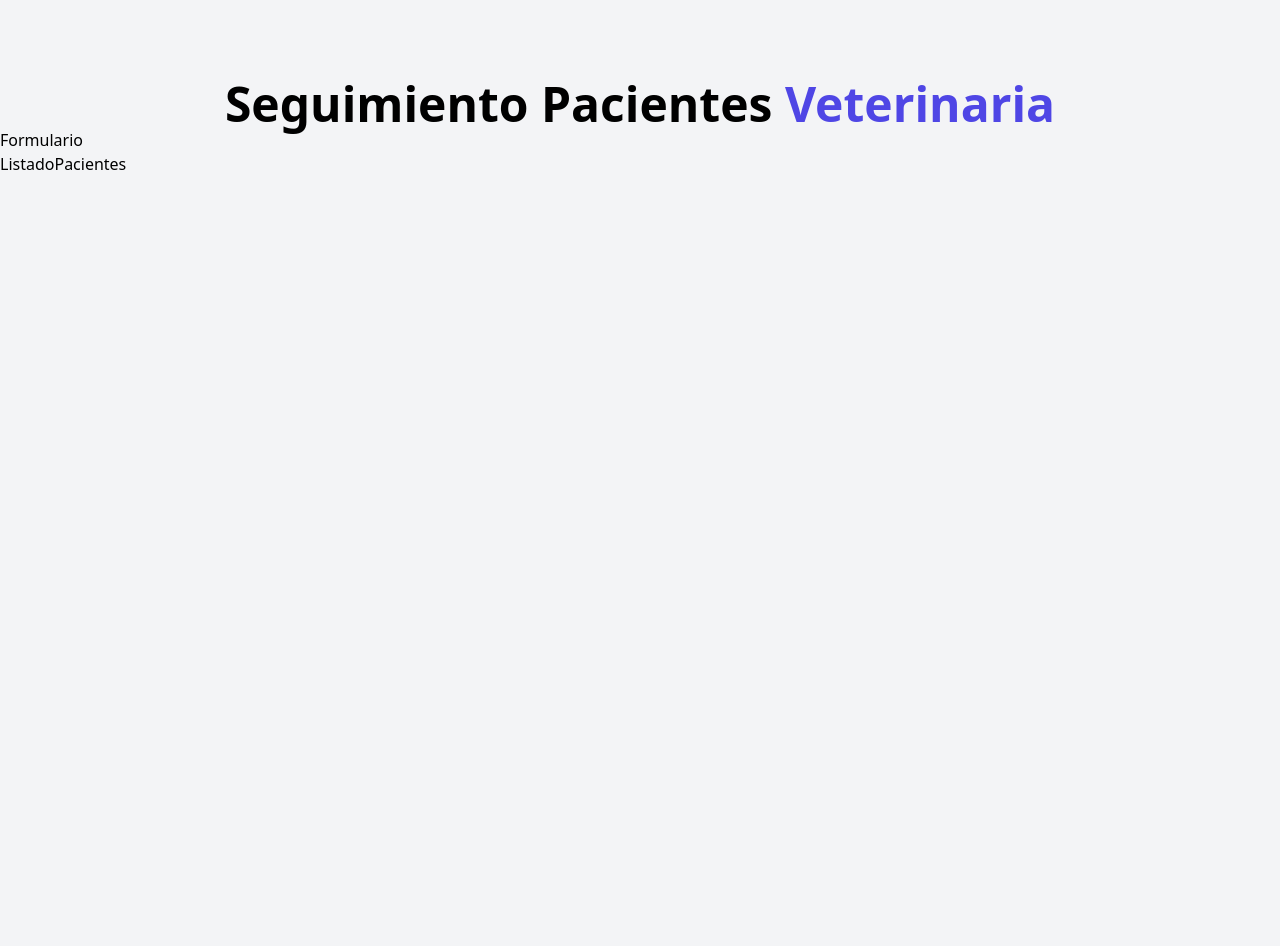
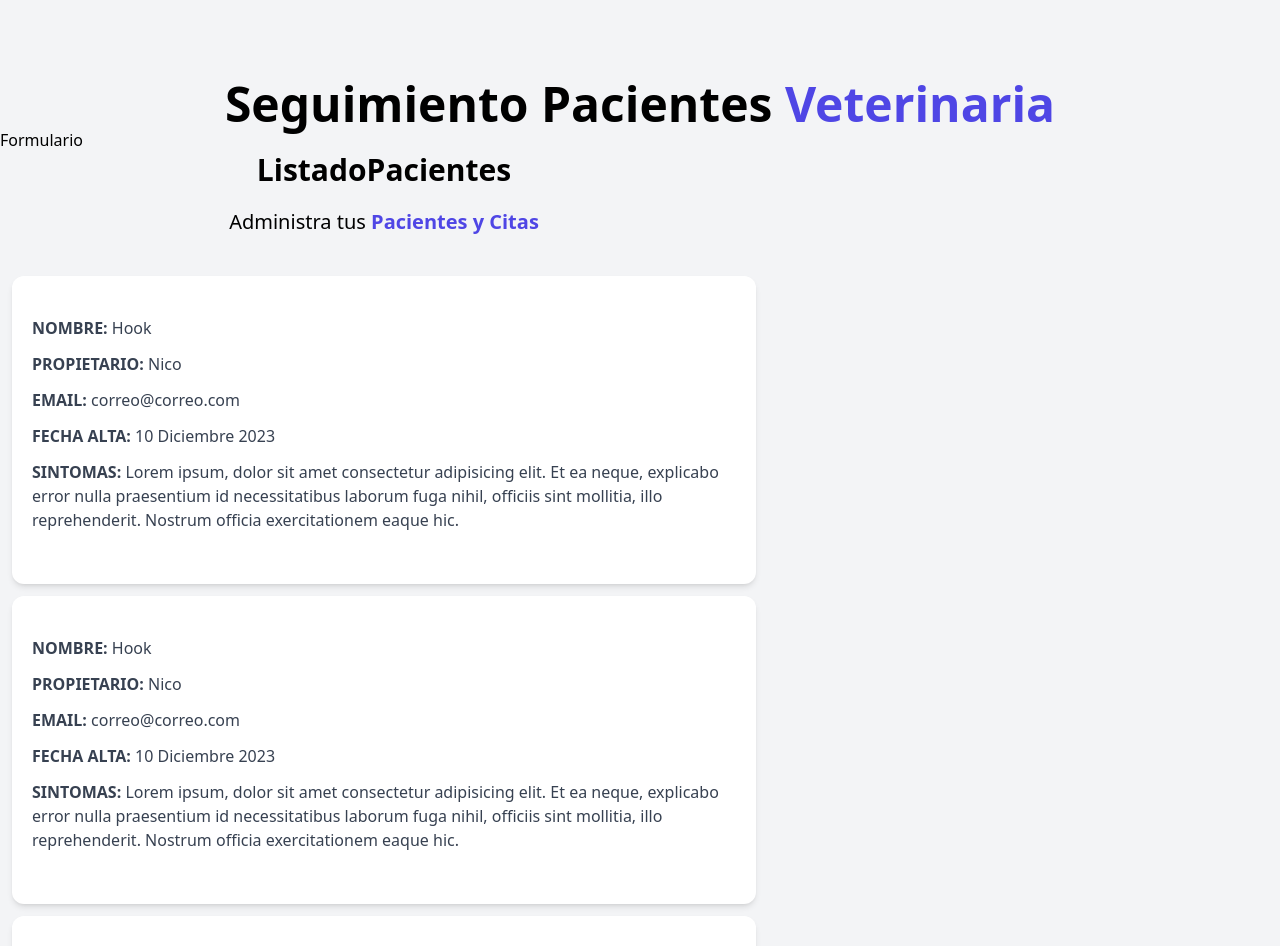
Before and after one commit to NibboNi/citas-veterinaria-react, a React (Vite) app: page / in a window 1280 px wide. Shown: the top 946 px of the page. Before the commit the page ends 880 px from the top, so only its background shows below. Built offline with nearby package versions, Linux system fonts and the light colour scheme.

Commit message:
Added content to ListadoPacientes component
Added content and styles to ListadoPacientes component

```diff
--- a/src/components/ListadoPacientes.jsx
+++ b/src/components/ListadoPacientes.jsx
@@ -1,6 +1,15 @@
+import Paciente from "./Paciente"
+
 function ListadoPacientes() {
   return (
-    <h2>ListadoPacientes</h2>
+    <div className="md:w-1/2 lg:w-3/5 md:h-screen overflow-y-scroll">
+      <h2 className="font-black text-3xl text-center">ListadoPacientes</h2>
+      <p className="text-xl mt-5 mb-10 text-center">Administra tus <span className="text-indigo-600 font-bold">Pacientes y Citas</span></p>
+      <Paciente />
+      <Paciente />
+      <Paciente />
+      <Paciente />
+    </div>
   )
 }
 export default ListadoPacientes
```
